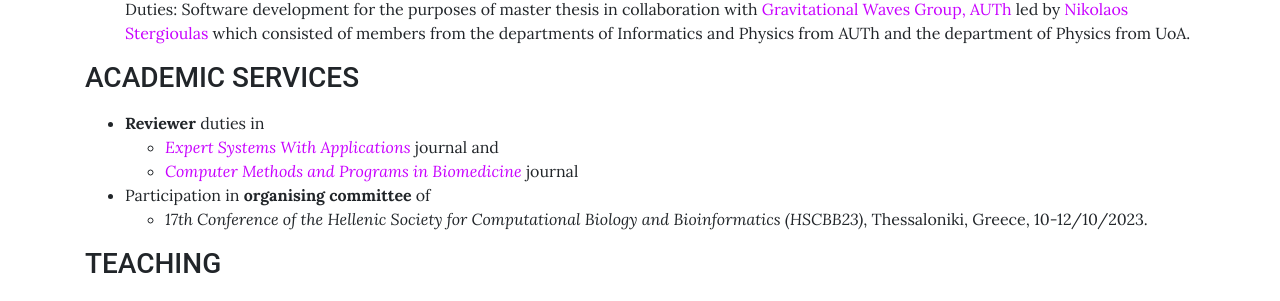
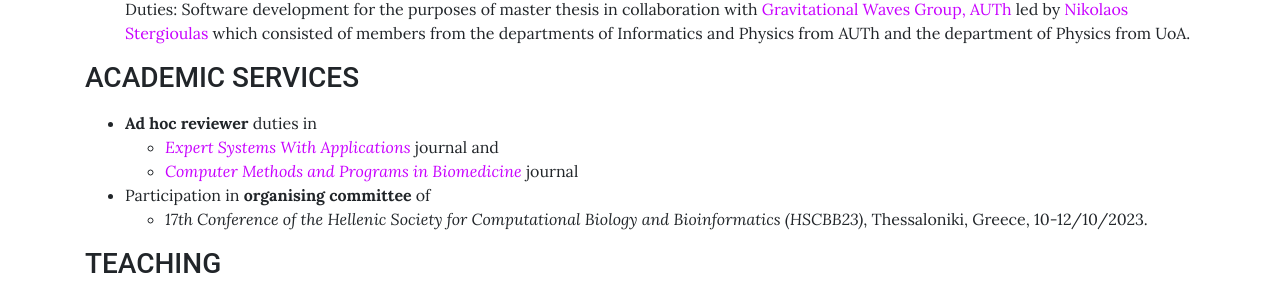
Before and after one commit to sfragkoul/sfragkoul.github.io, a Jekyll site: the page built from pages/CV.md, in a window 1280 px wide and 900 px high, scrolled down 1119 px. Shown: the part 147-448 px from the top of the window. Built offline with Jekyll 4.4.1, drawn with Linux system fonts in a browser that asks for light colours.

Commit message:
Update CV.md

```diff
--- a/pages/CV.md
+++ b/pages/CV.md
@@ -57,7 +57,7 @@ background: /assets/img/groupLogo/CV.jpg
 ### ACADEMIC SERVICES
 <p style="margin-bottom:15px"></p>
 
-- **Reviewer** duties in
+- **Ad hoc reviewer** duties in
    - [*Expert Systems With Applications*](https://www.sciencedirect.com/journal/expert-systems-with-applications) journal and
    - [*Computer Methods and Programs in Biomedicine*](https://www.sciencedirect.com/journal/computer-methods-and-programs-in-biomedicine) journal
 - Participation in **organising committee** of
```
